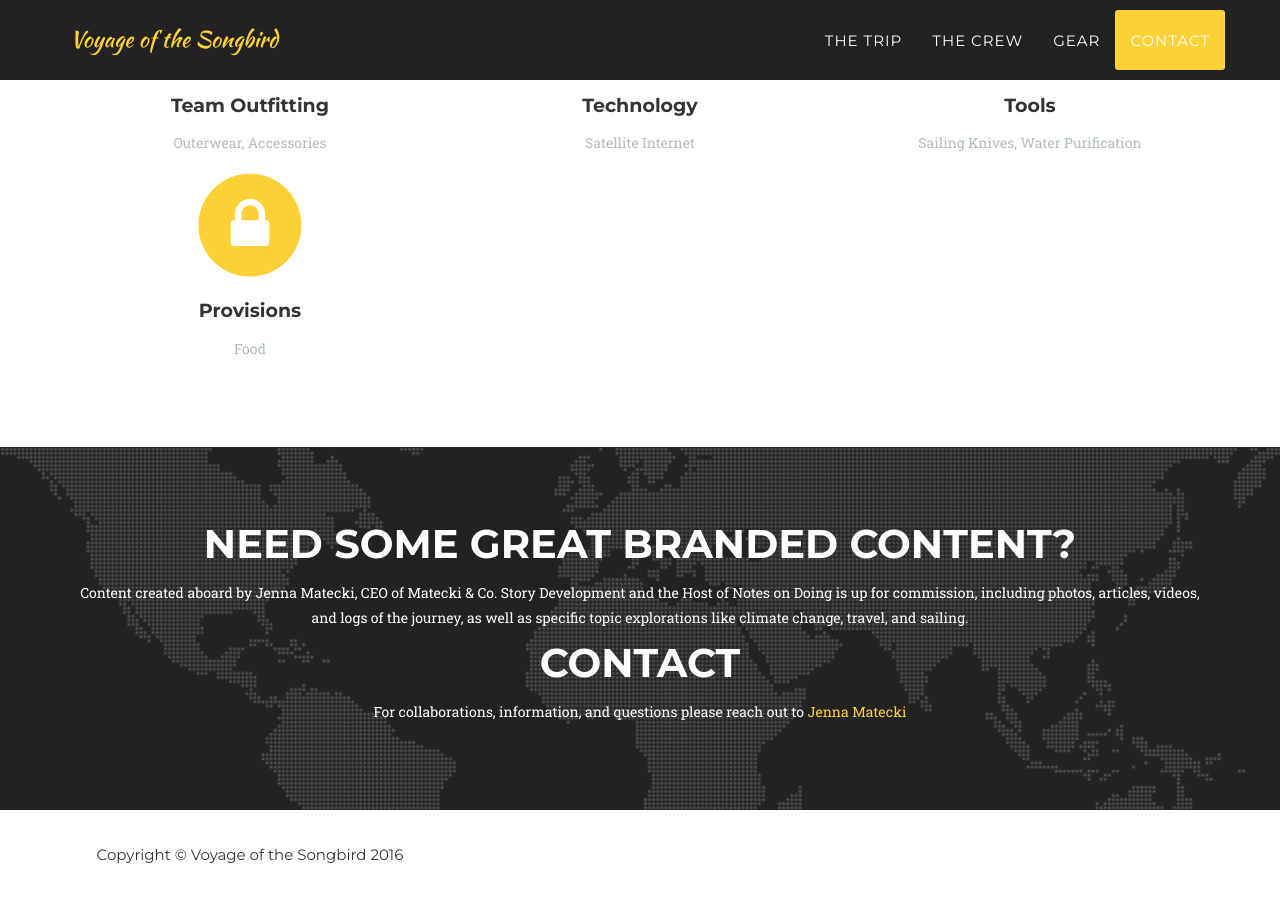
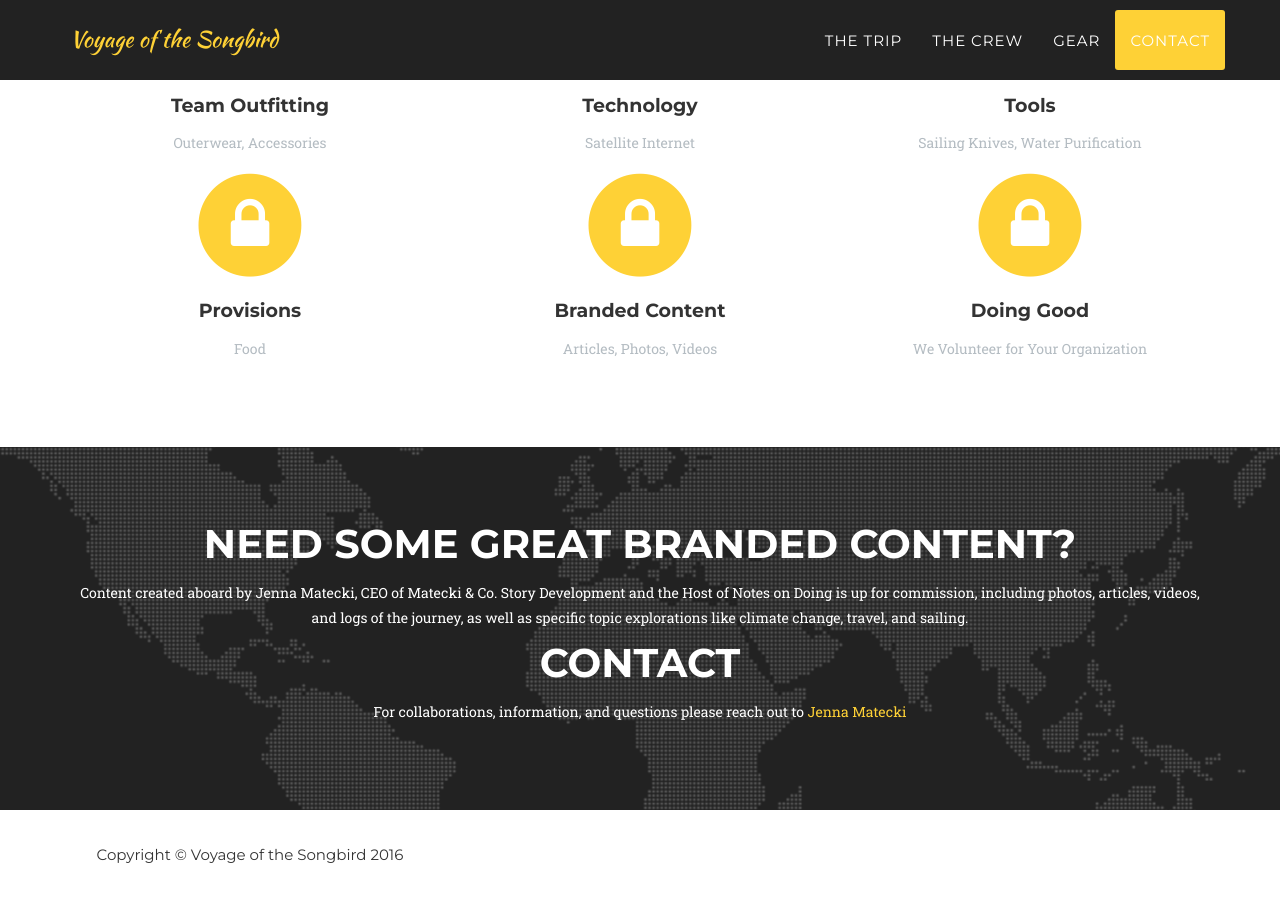
Before and after one commit to dafstone/songbird, a Jekyll site: the page built from index.html, in a window 1280 px wide and 900 px high, scrolled down 2623 px. Built offline with Jekyll 4.4.1, drawn with Linux system fonts in a browser that asks for light colours; some web fonts are replaced.

Commit message:
Add additional sponsor boxes

```diff
--- a/_includes/gear.html
+++ b/_includes/gear.html
@@ -40,6 +40,22 @@
                     <h4 class="service-heading">Provisions</h4>
                     <p class="text-muted">Food</p>
                 </div>
+                <div class="col-md-4">
+                    <span class="fa-stack fa-4x">
+                        <i class="fa fa-circle fa-stack-2x text-primary"></i>
+                        <i class="fa fa-lock fa-stack-1x fa-inverse"></i>
+                    </span>
+                    <h4 class="service-heading">Branded Content</h4>
+                    <p class="text-muted">Articles, Photos, Videos</p>
+                </div>
+                <div class="col-md-4">
+                    <span class="fa-stack fa-4x">
+                        <i class="fa fa-circle fa-stack-2x text-primary"></i>
+                        <i class="fa fa-lock fa-stack-1x fa-inverse"></i>
+                    </span>
+                    <h4 class="service-heading">Doing Good</h4>
+                    <p class="text-muted">We Volunteer for Your Organization</p>
+                </div>
             </div>
         </div>
     </section>
```
